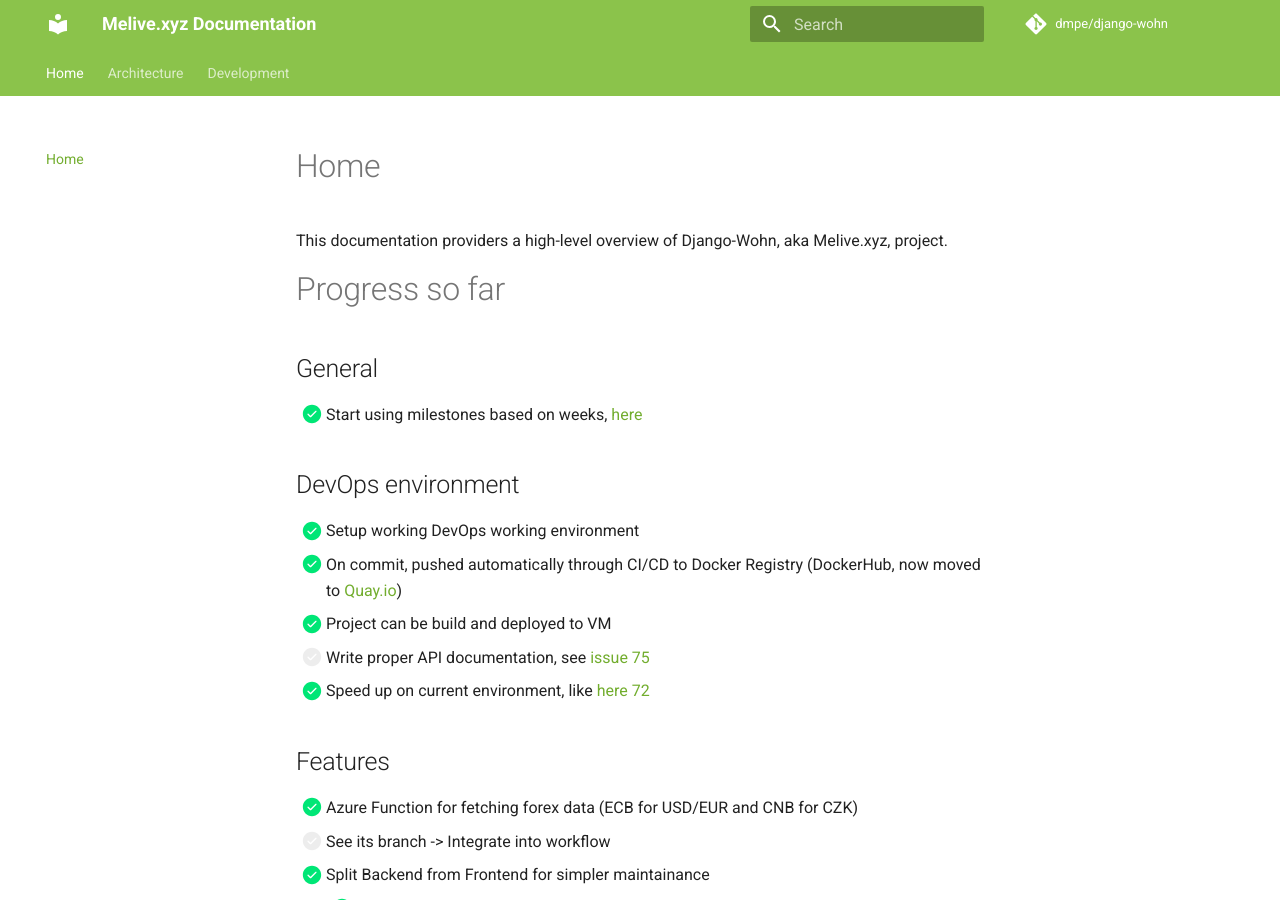
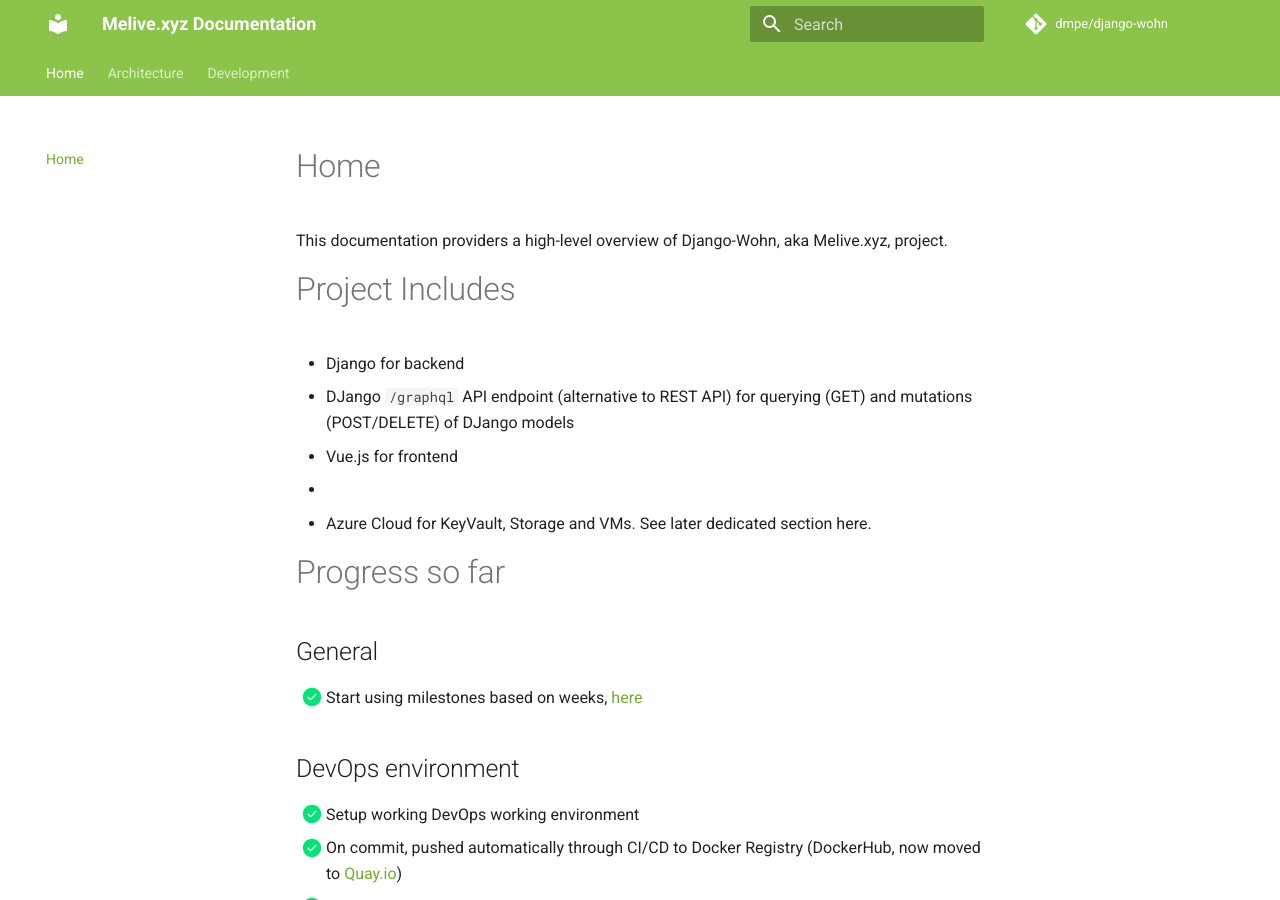
Before and after one commit to dmpe/django-wohn, an MkDocs documentation site: the page built from docs/index.md, in a window 1280 px wide and 900 px high. Built offline with MkDocs 1.6.1 and Material for MkDocs 9.7.7, drawn with Linux system fonts in a browser that asks for light colours; comment, search, counter and statistics services are not loaded.

Commit message:
split properly

```diff
--- a/docs/index.md
+++ b/docs/index.md
@@ -1,6 +1,15 @@
 # Home
 
 This documentation providers a high-level overview of Django-Wohn, aka Melive.xyz, project.
+
+# Project Includes
+
+- Django for backend
+- DJango `/graphql` API endpoint (alternative to REST API) for querying (GET) and mutations (POST/DELETE) of DJango models
+- Vue.js for frontend
+-
+- Azure Cloud for KeyVault, Storage and VMs. See later dedicated section here.
+
 
 # Progress so far
 
```
Also changed, not shown: docs/development/local/heroku.md (renamed from docs/development/heroku.md), docs/development/local/local_pc.md (renamed from docs/development/bare_metal/local_pc.md), docs/development/server/Azure Cloud/container.md (renamed from docs/development/container/container.md), docs/development/server/Azure Cloud/functions.md (renamed from docs/development/container/Azure Cloud/functions.md), docs/development/server/CICD.md (renamed from docs/development/container/Azure Cloud/CICD.md), docs/development/server/own_server.md (renamed from docs/development/bare_metal/own_server.md).
